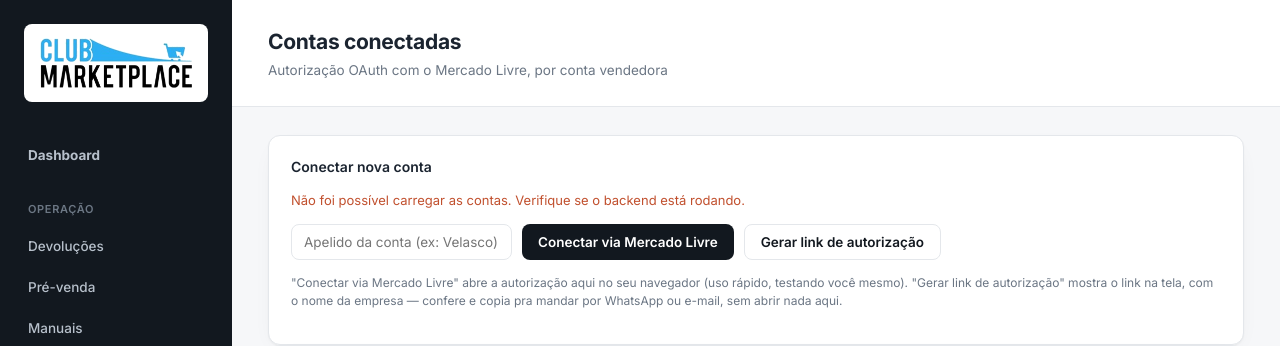
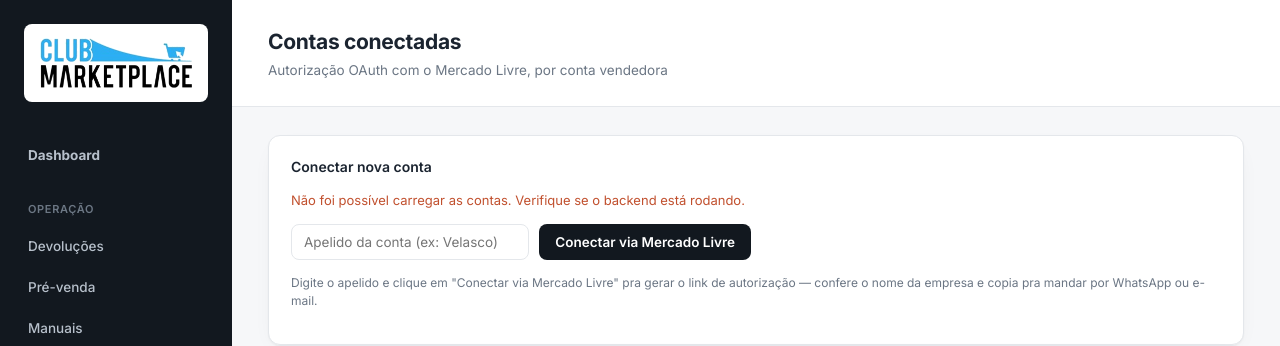
Before and after one commit to Clubmarketplace/club-dashboard, a Python web app: template app/templates/contas.html in a window 1280 px wide. Shown: the top 346 px of the page. Run offline with Jinja, Linux system fonts and the light colour scheme; the template is opened without the code that fills it, so the values that code supplies are empty.

Commit message:
Add files via upload

```diff
--- a/app/templates/contas.html
+++ b/app/templates/contas.html
@@ -104,8 +104,7 @@
               required
               autocomplete="off"
             />
-            <button type="submit" class="cmx-botao-primario">Conectar via Mercado Livre</button>
-            <button type="button" id="btn-gerar-link" class="cmx-botao-secundario">Gerar link de autorização</button>
+            <button type="button" id="btn-gerar-link" class="cmx-botao-primario">Conectar via Mercado Livre</button>
           </form>
           <div id="link-gerado-box" style="display: none; margin-top: 14px;">
             <label style="display: block; font-size: 13px; color: var(--cmx-texto-suave); margin-bottom: 6px;">
@@ -117,9 +116,8 @@
             </div>
           </div>
           <p class="cmx-grafico-nota">
-            "Conectar via Mercado Livre" abre a autorização aqui no seu navegador (uso rápido, testando você mesmo).
-            "Gerar link de autorização" mostra o link na tela, com o nome da empresa — confere e copia pra
-            mandar por WhatsApp ou e-mail, sem abrir nada aqui.
+            Digite o apelido e clique em "Conectar via Mercado Livre" pra gerar o link de autorização —
+            confere o nome da empresa e copia pra mandar por WhatsApp ou e-mail.
           </p>
         </section>
 
```
